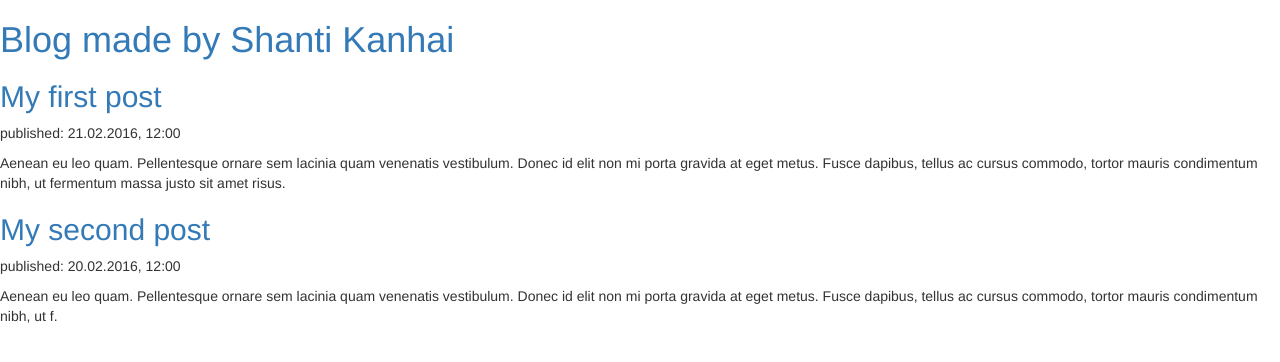
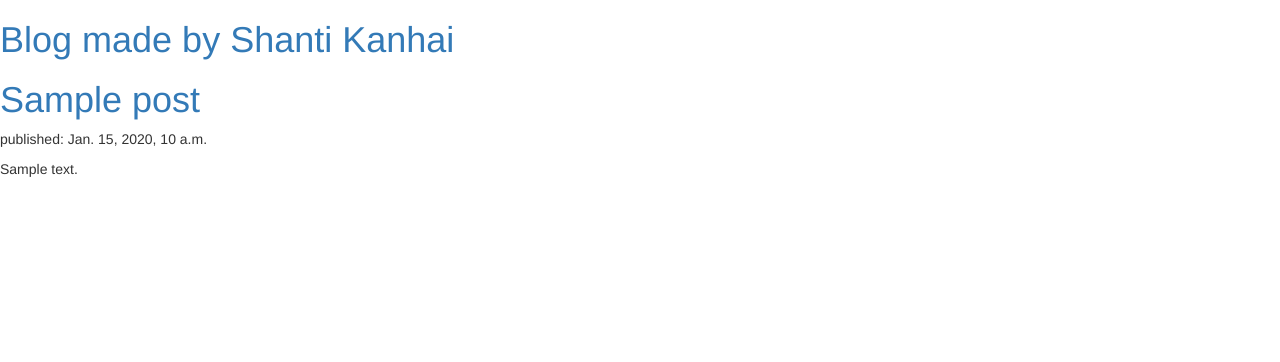
Before and after one commit to shantilise/django-blog, a Django app: template myblog/templates/myblog/post_list.html in a window 1280 px wide. Shown: the top 362 px of the page. Run offline with Django 3.2, Linux system fonts and the light colour scheme; the template is opened without the code that fills it: values that come from a table or form of the project are taken from there, others are empty; tables that the repository leaves empty hold one stand-in row (values such as "Sample post"); some libraries are stand-ins or nearby versions.

Commit message:
Modified templates to display posts from database.

```diff
--- a/myblog/templates/myblog/post_list.html
+++ b/myblog/templates/myblog/post_list.html
@@ -9,16 +9,14 @@
             <h1><a href="">Blog made by Shanti Kanhai</a></h1>
         </div>
 
-        <div>
-            <h2><a href="">My first post</a></h2>
-            <p>published: 21.02.2016, 12:00</p>
-            <p>Aenean eu leo quam. Pellentesque ornare sem lacinia quam venenatis vestibulum. Donec id elit non mi porta gravida at eget metus. Fusce dapibus, tellus ac cursus commodo, tortor mauris condimentum nibh, ut fermentum massa justo sit amet risus.</p>
-        </div>
 
-        <div>
-            <h2><a href="">My second post</a></h2>
-            <p>published: 20.02.2016, 12:00</p>
-            <p>Aenean eu leo quam. Pellentesque ornare sem lacinia quam venenatis vestibulum. Donec id elit non mi porta gravida at eget metus. Fusce dapibus, tellus ac cursus commodo, tortor mauris condimentum nibh, ut f.</p>
-        </div>
+        {% for post in posts %}
+            <div>
+                <h1><a href="">{{ post.title}}</a></h1>
+                <p>published: {{ post.published_date}}</p>
+                <p>{{ post.text|linebreaks }}</p>
+            </div>
+        {% endfor %}
+
     </body>
 </html>
--- a/myblog/views.py
+++ b/myblog/views.py
@@ -1,4 +1,7 @@
 from django.shortcuts import render
+from django.utils import timezone
+from .models import Post
 
 def post_list(request):
-	return render(request, 'myblog/post_list.html', {})
+	posts = Post.objects.filter(published_date__lte=timezone.now()).order_by('published_date')
+	return render(request, 'myblog/post_list.html', {'posts': posts})
```
